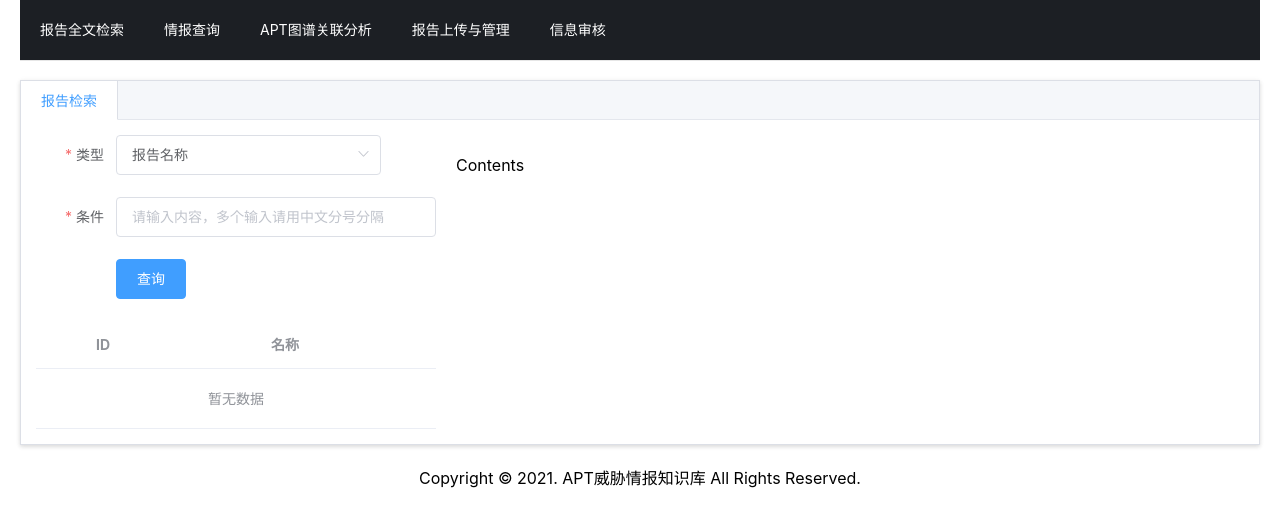
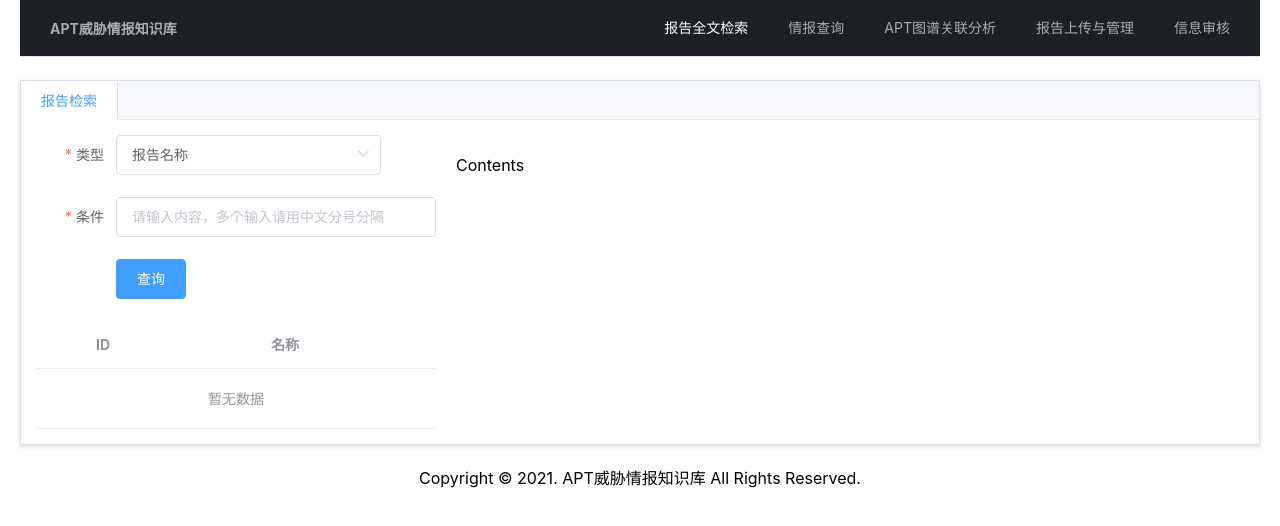
Before and after one commit to ProboxDu/apt, a Vue app: page /home/reportsearch in a window 1280 px wide. Shown: the top 526 px of the page. Built offline with nearby package versions, Linux system fonts and the light colour scheme.

Commit message:
refactor header

```diff
--- a/src/components/Header.vue
+++ b/src/components/Header.vue
@@ -3,13 +3,26 @@
            router mode="horizontal"
            @select="handleSelect"
            background-color="#1c1f24"
-           text-color="#ffffff"
+           text-color="#ababab"
            active-text-color="#ffffff">
-    <el-menu-item index="/home/reportsearch"> 报告全文检索</el-menu-item>
-    <el-menu-item index="/home/intelligence"> 情报查询</el-menu-item>
-    <el-menu-item index="/home/aptaa">APT图谱关联分析</el-menu-item>
-    <el-menu-item index="/home/reportmanage">报告上传与管理</el-menu-item>
-    <el-menu-item index="/home/audit">信息审核</el-menu-item>
+    <el-row type="flex">
+      <el-col>
+        <el-menu-item index="/"><b>APT威胁情报知识库</b></el-menu-item>
+      </el-col>
+      <el-col>
+        <el-menu-item index="" disabled="true"></el-menu-item>
+      </el-col>
+      <el-col>
+        <el-row type="flex" justify="end">
+          <el-menu-item v-for="(item,i) in indexList"
+                        :key="i"
+                        :index="item.index">
+            {{ item.label }}
+          </el-menu-item>
+        </el-row>
+      </el-col>
+    </el-row>
+
   </el-menu>
 </template>
 
@@ -18,7 +31,14 @@ export default {
   name: "Header",
   data() {
     return {
-      activeIndex: "/reportsearch"
+      indexList:[
+        {index:'/home/reportsearch', label: '报告全文检索'},
+        {index:'/home/intelligence', label: '情报查询'},
+        {index:'/home/aptaa', label: 'APT图谱关联分析'},
+        {index:'/home/reportmanage', label: '报告上传与管理'},
+        {index:'/home/audit', label: '信息审核'},
+      ],
+      activeIndex: "/home/reportsearch"
     };
   },
   methods: {
@@ -27,10 +47,22 @@ export default {
     }
   },
   created() {
-    this.defaultActive = this.$route.path;
+    this.activeIndex = this.$route.path;
   }
 }
 </script>
 <style scoped>
+.el-menu {
+  min-width: 600px;
+  padding-left: 10px;
+  padding-right: 10px;
+}
+.el-menu > .el-menu-item {
+  min-width: fit-content;
+  padding: 0 10px;
+  box-sizing: content-box;
+  text-align: center;
+}
+
 
 </style>
```
